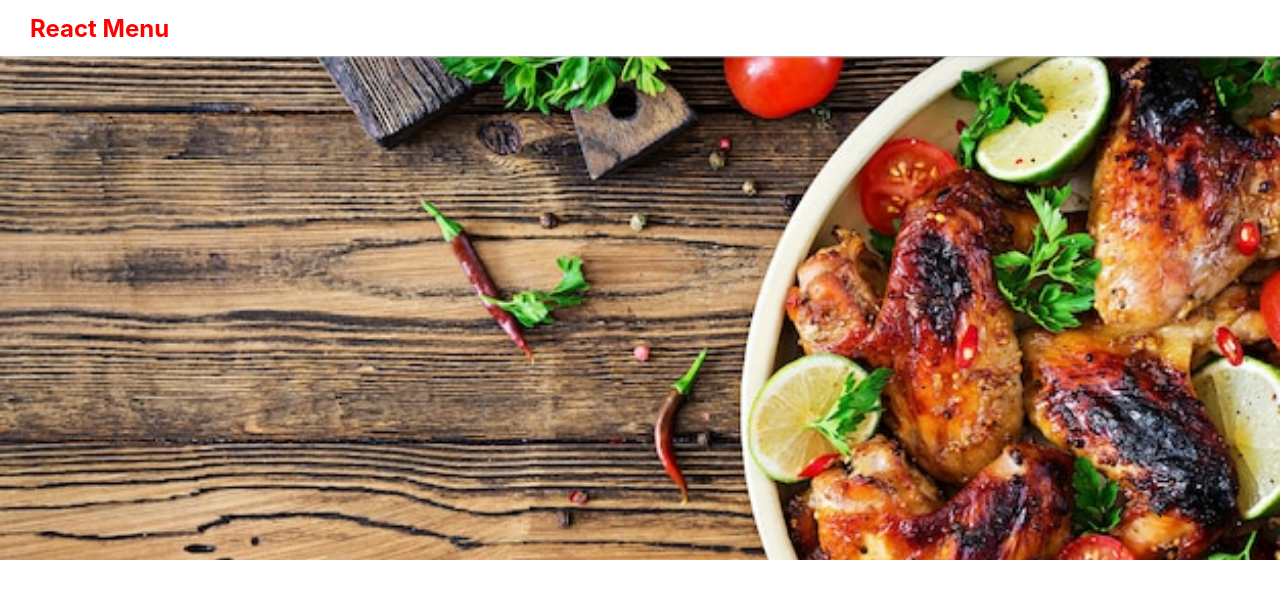
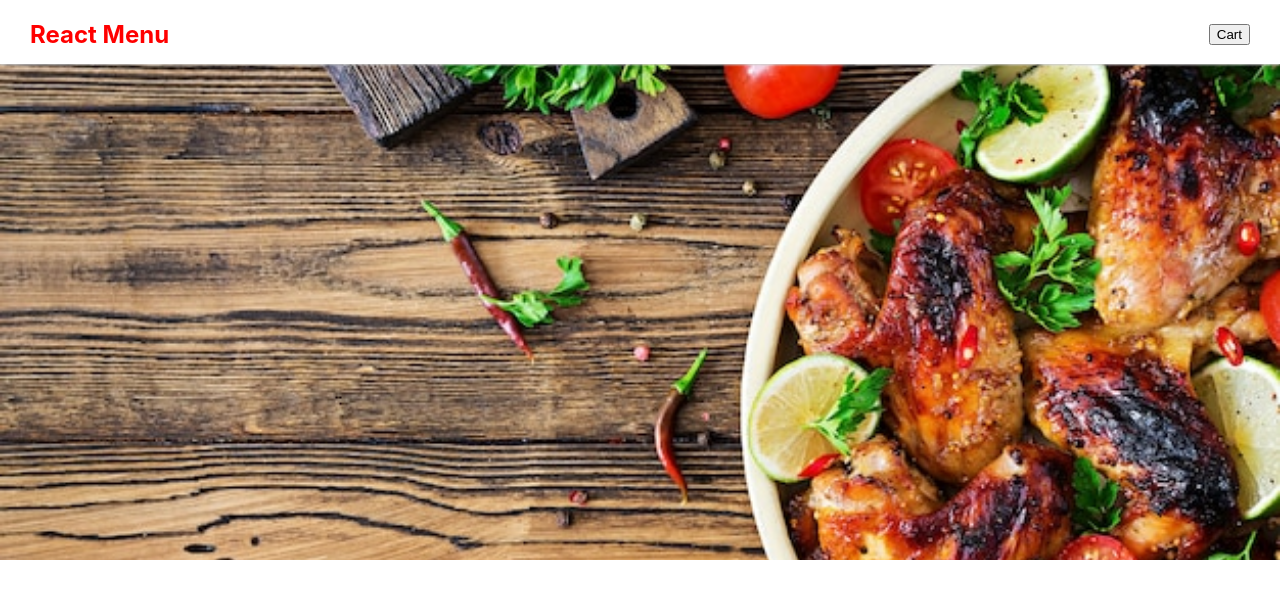
Before and after one commit to safi-n/food-menu, a React (Create React App) app: page / in a window 1280 px wide. Shown: the top 598 px of the page. Built offline with nearby package versions, Linux system fonts and the light colour scheme; the HTML template or start-up script is replaced by a standard one.

Commit message:
Nav bar positioning issue solved

```diff
--- a/src/components/Layout/Header.jsx
+++ b/src/components/Layout/Header.jsx
@@ -6,14 +6,16 @@ const Header = () => {
   return (
     <Fragment>
       <header className={classes.header}>
-        <h2>React Menu</h2>
+        <div>
+          <h2>React Menu</h2>
+          <button> Cart </button>
+        </div>
       </header>
 
       <div className={classes['img-container']}>
         <img
         src={mealHeader}
-        alt="header picture"
-        className={classes.headerImg} />
+        alt="header picture"/>
       </div>
     </Fragment>
   )
--- a/src/components/Layout/header.module.css
+++ b/src/components/Layout/header.module.css
@@ -2,25 +2,13 @@
   position: fixed;
   top: 0%;
   left: 0%;
-  height: 3.5rem;
-  display: flex;
-  justify-content: space-between;
+  width: 100%;
+  height: 4rem;
+  background-color: white;
+  color: red;
+  align-items:center;
+  box-shadow: 0px 1px 2px #ccc;
   z-index: 10;
-  padding: 0 30px;
-  color: red;
-  box-shadow: 0px 1px 2px #ccc;
-  width: 100%;
-  align-items: center;
-  background-color: white;
-  font-size: 1rem;
-}
-
-.headerImg {
-  width: 100%;
-  background-position: center;
-  background-size: cover;
-  background-repeat: no-repeat;
-  position: relative;
 }
 
 .img-container {
@@ -29,3 +17,18 @@
   overflow: hidden;
   z-index: 0;
 }
+
+.img-container img {
+  width: 100%;
+  background-position: center;
+  background-size: cover;
+  background-repeat: no-repeat;
+  position: relative;
+}
+
+.header > div {
+  padding: 0 30px;
+  align-items: center;
+  display: flex;
+  justify-content: space-between;
+}
```
